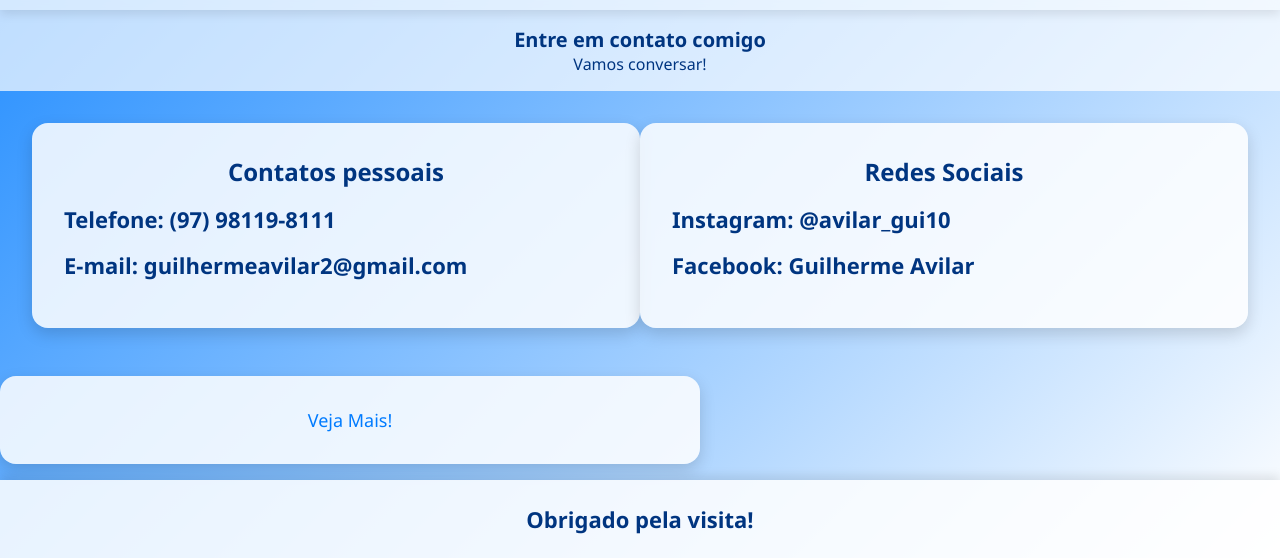
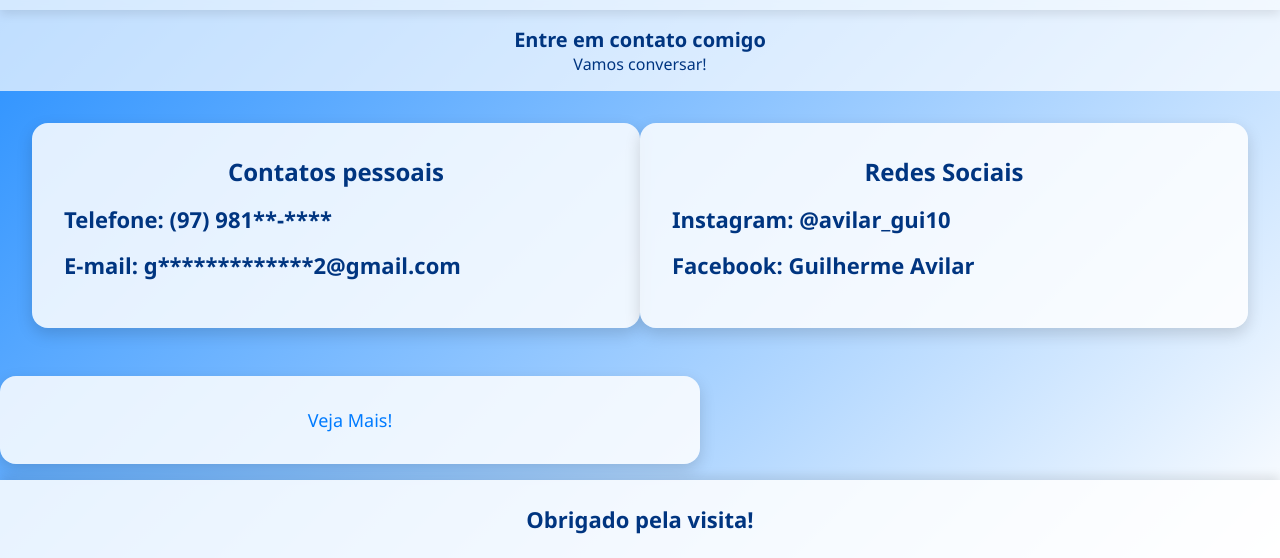
Before and after one commit to guilhermeavilar/portfolio, a plain HTML site: page contato.html in a window 1280 px wide. Shown: the part 362-920 px from the top of the page. Drawn offline with Linux system fonts and the light colour scheme.

Commit message:
segurança de contato

```diff
--- a/contato.html
+++ b/contato.html
@@ -30,10 +30,10 @@
             </h2>
             <ul>
                 <li>
-                    Telefone: (97) 98119-8111
+                    Telefone: (97) 981**-****
                 </li>
                 <li>
-                    E-mail: guilhermeavilar2@gmail.com
+                    E-mail: g*************2@gmail.com
                 </li>
             </ul>
         </div>
```
